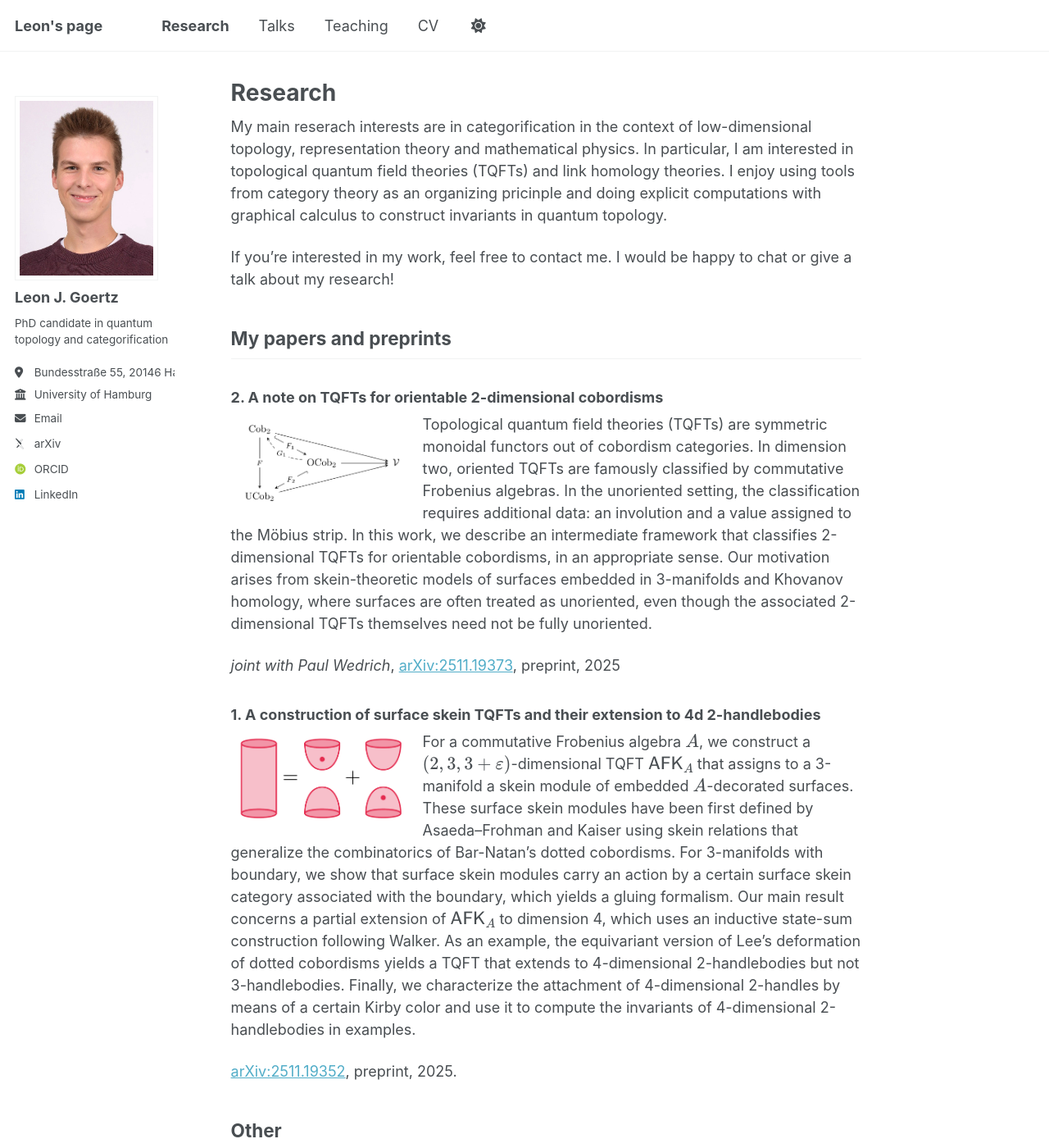
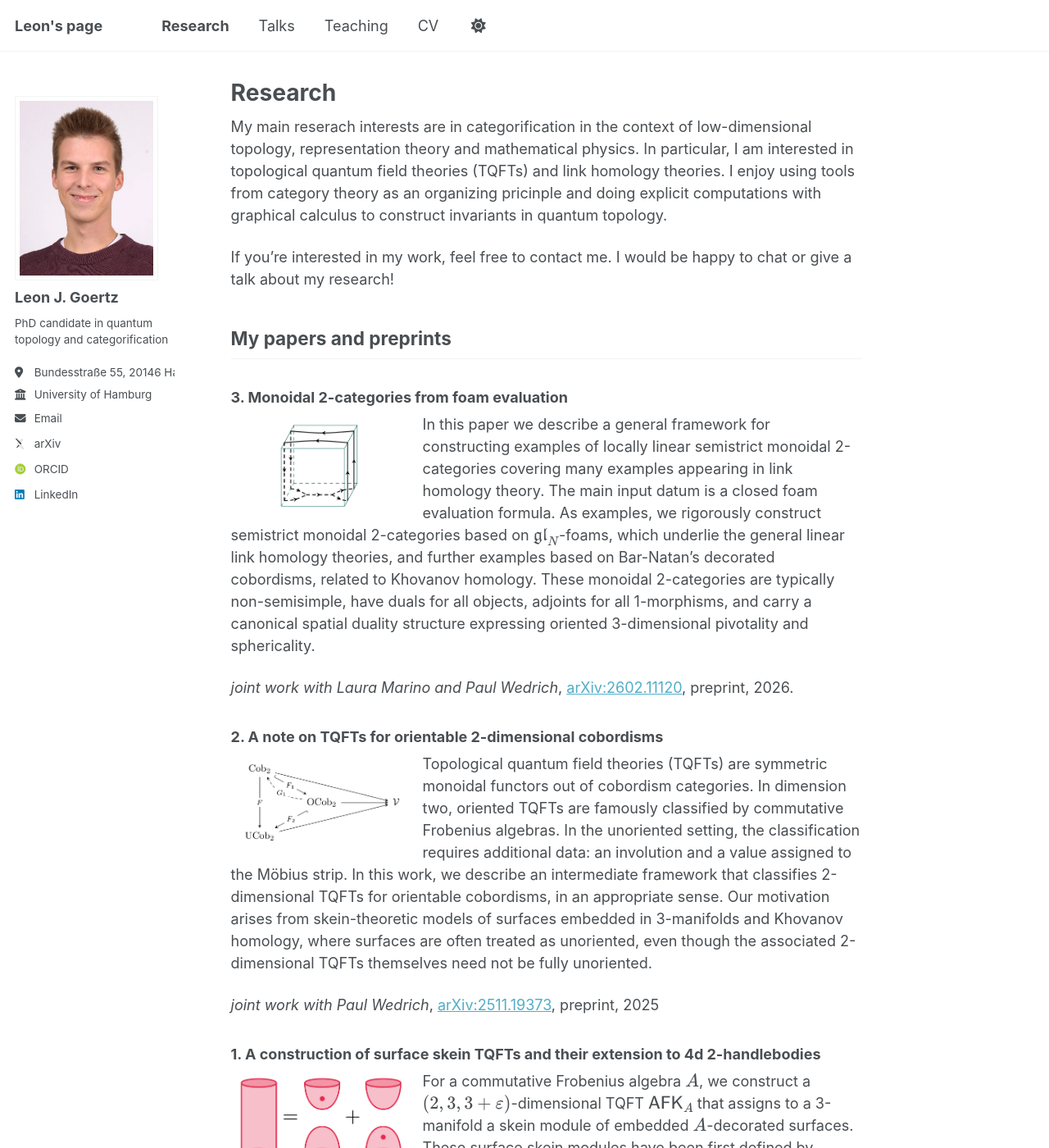
Before and after one commit to leonjgoertz/leonjgoertz.github.io, a Jekyll site: the page built from _pages/research.md, in a window 1280 px wide and 1400 px high. Shown: the whole window at 82% size. Built offline with Jekyll 4.4.1, drawn with Linux system fonts in a browser that asks for light colours; some web fonts are replaced; a script that is not in the unit is left out.

Commit message:
new preprint and talk

```diff
--- a/_pages/research.md
+++ b/_pages/research.md
@@ -13,13 +13,16 @@ If you're interested in my work, feel free to contact me. I would be happy to ch
 
 ## My papers and preprints
 
-<!--### 2. Monoidal bicategories from foam evaluation
-*joint work with Laura Marino and Paul Wedrich, (in preparation).* -->
+### 3. Monoidal 2-categories from foam evaluation
+<img src="/images/papers/paper3.png" style="float: left; margin-right: 14px; width: 220px; border-radius: 6px;"/>
+In this paper we describe a general framework for constructing examples of locally linear semistrict monoidal 2-categories covering many examples appearing in link homology theory. The main input datum is a closed foam evaluation formula. As examples, we rigorously construct semistrict monoidal 2-categories based on \\(\mathfrak{gl}_N\\)-foams, which underlie the general linear link homology theories, and further examples based on Bar-Natan's decorated cobordisms, related to Khovanov homology. These monoidal 2-categories are typically non-semisimple, have duals for all objects, adjoints for all 1-morphisms, and carry a canonical spatial duality structure expressing oriented 3-dimensional pivotality and sphericality.
+
+*joint work with Laura Marino and Paul Wedrich*, [arXiv:2602.11120](https://arxiv.org/abs/2602.11120), preprint, 2026.
 
 ### 2. A note on TQFTs for orientable 2-dimensional cobordisms
 <img src="/images/papers/paper2.png" style="float: left; margin-right: 14px; width: 220px; border-radius: 6px;"/> Topological quantum field theories (TQFTs) are symmetric monoidal functors out of cobordism categories. In dimension two, oriented TQFTs are famously classified by commutative Frobenius algebras. In the unoriented setting, the classification requires additional data: an involution and a value assigned to the Möbius strip. In this work, we describe an intermediate framework that classifies 2-dimensional TQFTs for orientable cobordisms, in an appropriate sense. Our motivation arises from skein-theoretic models of surfaces embedded in 3-manifolds and Khovanov homology, where surfaces are often treated as unoriented, even though the associated 2-dimensional TQFTs themselves need not be fully unoriented.
 
-*joint with Paul Wedrich*, [arXiv:2511.19373](https://arxiv.org/abs/2511.19373), preprint, 2025
+*joint work with Paul Wedrich*, [arXiv:2511.19373](https://arxiv.org/abs/2511.19373), preprint, 2025
 
 ### 1. A construction of surface skein TQFTs and their extension to 4d 2-handlebodies
 
@@ -31,5 +34,4 @@ For a commutative Frobenius algebra \\(A\\), we construct a \\((2,3,3+\varepsilo
 
 ## Other
 
-<!--* **A note on TQFTs for orientable 2-dimensional cobordisms**, *joint with Paul Wedrich*, [arXiv link], 2025.-->
 * **Elliptic genera in mathematics and physics and a generalization to G-manifolds**, my M.Sc. thesis, available [here](https://studenttheses.uu.nl/handle/20.500.12932/44484), 2023.
```
Also changed, not shown: _pages/cv.md (+4 -1 lines), _pages/talks.md (+2 -0 lines), images/papers/paper3.png (added).
